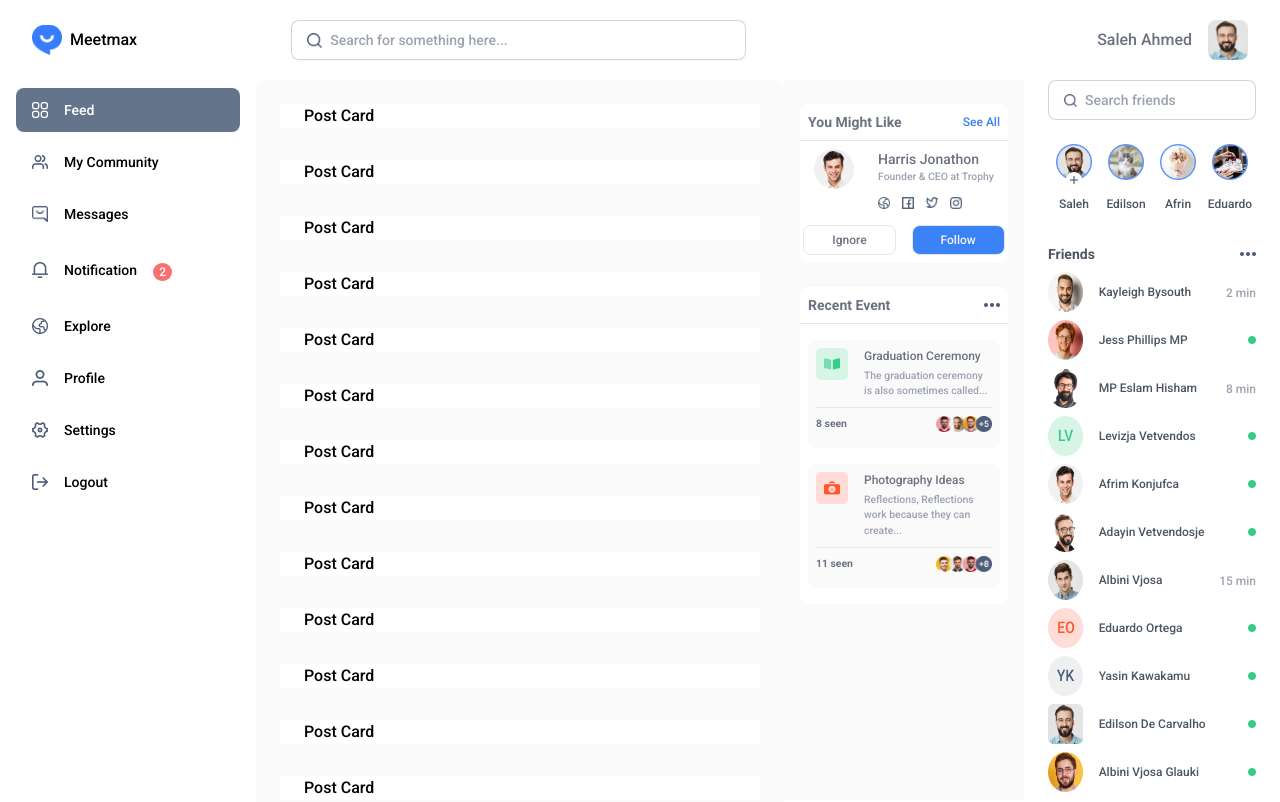
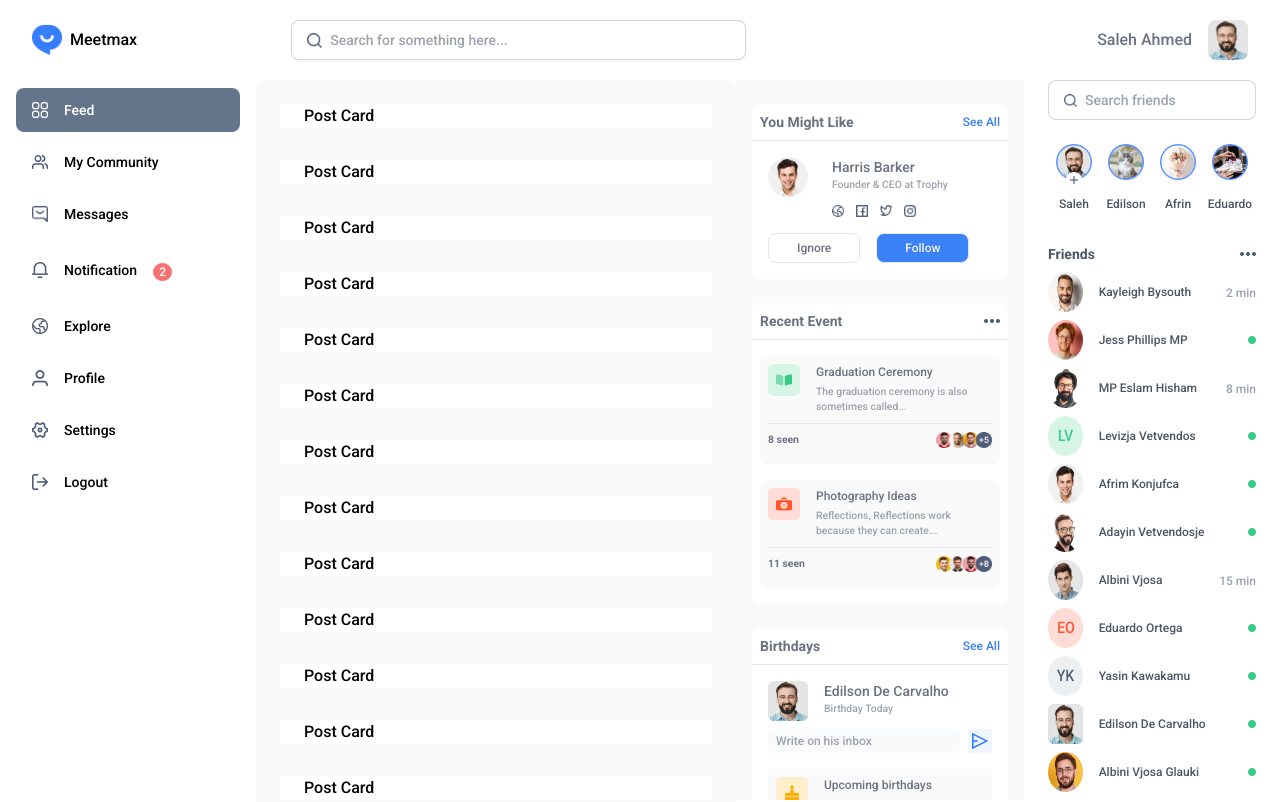
Before and after one commit to masrur-sakib/meetmax, a Next.js app: page / in a window 1280 px wide. Shown: the top 802 px of the page. Built offline with nearby package versions, Linux system fonts and the light colour scheme.

Commit message:
birthdays section in feedSidebar developed.

```diff
--- a/src/components/Feed/FeedSidebar.jsx
+++ b/src/components/Feed/FeedSidebar.jsx
@@ -5,6 +5,7 @@ import { usersData } from '@/data/usersData';
 import { eventsData } from '@/data/eventsData';
 import EventCard from '../EventCard';
 import Image from 'next/image';
+import UserCardBirthday from '../UserCardBirthday';
 // To solve hydration issue, using dynamic import for this component only
 const UserCardProfile = dynamic(() => import('../UserCardProfile'), {
   ssr: false,
@@ -15,8 +16,16 @@ export default function FeedSidebar() {
   const profileSuggestion =
     notFriendUsers[Math.floor(Math.random() * notFriendUsers.length)];
 
+  // Let's Assume, Today date = 2024-08-20
+  const currentDate = new Date('2024-08-20');
+  const birthdayUser = usersData.find((user) => {
+    if (user.birthdayDate !== '') {
+      const dbDate = new Date(user.birthdayDate);
+      return dbDate.getTime() === currentDate.getTime();
+    }
+  });
   return (
-    <div className='feedSidebar py-6 px-4 sticky top-20 h-[calc(100vh-theme(spacing.20))] overflow-y-auto hidden xl:block w-60 2xl:w-80 bg-zinc-50 text-gray-500'>
+    <div className='feedSidebar py-6 px-4 sticky top-20 h-[calc(100vh-theme(spacing.20))] overflow-y-auto hidden xl:block w-72 bg-zinc-50 text-gray-500'>
       {/* Profile Suggestion Section */}
       <div className='bg-white rounded-lg'>
         <div className='p-2 flex justify-between items-center border-b border-gray-200'>
@@ -45,6 +54,15 @@ export default function FeedSidebar() {
           ))}
         </div>
       </div>
+
+      {/* Birthdays Section */}
+      <div className='mt-6 bg-white rounded-lg'>
+        <div className='p-2 flex justify-between items-center border-b border-gray-200'>
+          <p className='font-semibold text-sm'>Birthdays</p>
+          <p className='text-blue-500 text-xs cursor-pointer'>See All</p>
+        </div>
+        <UserCardBirthday data={birthdayUser} />
+      </div>
     </div>
   );
 }
--- /dev/null
+++ b/src/components/UserCardBirthday.jsx
@@ -0,0 +1,59 @@
+'use client';
+
+import Image from 'next/image';
+
+export default function UserCardBirthday({ data }) {
+  return (
+    <div className='p-4'>
+      <div className='flex justify-start items-start space-x-4 2xl:space-x-6'>
+        <Image
+          className='w-1/5 h-10 w-10'
+          src={data.avatar}
+          alt={data.name}
+          width={0}
+          height={0}
+          unoptimized
+        />
+        <div className='flex-1'>
+          <p className='text-sm'>{data.name}</p>
+          <p className='text-vs text-gray-400'>Birthday Today</p>
+        </div>
+      </div>
+      {/* Send Message */}
+      <div className='mt-2 h-6 flex justify-between items-center space-x-2'>
+        <input
+          id='birthdayInput'
+          className='p-2 w-full h-full bg-gray-50 outline-none placeholder:text-gray-400 text-xs rounded-md'
+          name='birthdayInput'
+          type='search'
+          placeholder='Write on his inbox'
+          required
+        />
+        <Image
+          className='p-1 w-6 h-full bg-blue-50 cursor-pointer'
+          src='/icons/send.png'
+          alt={data.name}
+          width={0}
+          height={0}
+          unoptimized
+        />
+      </div>
+      <div className='mt-4 p-2 bg-zinc-50 flex justify-start items-start space-x-4 2xl:space-x-6 cursor-pointer'>
+        <Image
+          className='h-8 w-8'
+          src='/icons/birthday.png'
+          alt={data.name}
+          width={0}
+          height={0}
+          unoptimized
+        />
+        <div>
+          <p className='pb-1 text-xs 2xl:text-sm'>Upcoming birthdays</p>
+          <p className='text-vs text-gray-400'>
+            See 12 others have upcoming birthdays
+          </p>
+        </div>
+      </div>
+    </div>
+  );
+}
--- a/src/components/UserCardProfile.jsx
+++ b/src/components/UserCardProfile.jsx
@@ -4,8 +4,8 @@ import Image from 'next/image';
 
 export default function UserCardProfile({ data }) {
   return (
-    <div className='p-2'>
-      <div className='flex justify-center items-start space-x-6'>
+    <div className='p-4'>
+      <div className='flex justify-start items-start space-x-6'>
         <Image
           className='h-10 w-10'
           src={data.avatar}
@@ -50,7 +50,7 @@ export default function UserCardProfile({ data }) {
         </div>
       </div>
       {/* Buttons */}
-      <div className='mt-4 flex justify-center items-center space-x-4 2xl:space-x-6'>
+      <div className='mt-4 flex justify-start items-center space-x-4 2xl:space-x-6'>
         <button
           type='button'
           className='px-7 py-1.5 text-xs outline-none rounded-lg border border-gray-200 hover:bg-gray-100'
--- a/src/data/usersData.js
+++ b/src/data/usersData.js
@@ -3,6 +3,7 @@ export const usersData = [
     avatar: '/users/KayleighBysouth.png',
     name: 'Kayleigh Bysouth',
     about: 'Founder & CEO at Trophy',
+    birthdayDate: '',
     isFriend: true,
     status: 'inActive',
     lastActive: '2 min',
@@ -12,6 +13,7 @@ export const usersData = [
     avatar: '/users/JessPhillipsMP.png',
     name: 'Jess Phillips MP',
     about: 'Founder & CEO at Trophy',
+    birthdayDate: '',
     isFriend: true,
     status: 'active',
     lastActive: '',
@@ -21,6 +23,7 @@ export const usersData = [
     avatar: '/users/MPEslamHisham.png',
     name: 'MP Eslam Hisham',
     about: 'Founder & CEO at Trophy',
+    birthdayDate: '',
     isFriend: true,
     status: 'inActive',
     lastActive: '8 min',
@@ -30,6 +33,7 @@ export const usersData = [
     avatar: '/users/LevizjaVetvendos.png',
     name: 'Levizja Vetvendos',
     about: 'Founder & CEO at Trophy',
+    birthdayDate: '',
     isFriend: true,
     status: 'active',
     lastActive: '',
@@ -39,6 +43,7 @@ export const usersData = [
     avatar: '/users/AfrimKonjufca.png',
     name: 'Afrim Konjufca',
     about: 'Founder & CEO at Trophy',
+    birthdayDate: '',
     isFriend: true,
     status: 'active',
     lastActive: '',
@@ -48,6 +53,7 @@ export const usersData = [
     avatar: '/users/AdayinVetvendosje.png',
     name: 'Adayin Vetvendosje',
     about: 'Founder & CEO at Trophy',
+    birthdayDate: '',
     isFriend: true,
     status: 'active',
     lastActive: '',
@@ -57,6 +63,7 @@ export const usersData = [
     avatar: '/users/AlbiniVjosa.png',
     name: 'Albini Vjosa',
     about: 'Founder & CEO at Trophy',
+    birthdayDate: '',
     isFriend: true,
     status: 'inActive',
     lastActive: '15 min',
@@ -66,6 +73,7 @@ export const usersData = [
     avatar: '/users/EduardoOrtega.png',
     name: 'Eduardo Ortega',
     about: 'Founder & CEO at Trophy',
+    birthdayDate: '',
     isFriend: true,
     status: 'active',
     lastActive: '',
@@ -75,6 +83,7 @@ export const usersData = [
     avatar: '/users/YasinKawakamu.png',
     name: 'Yasin Kawakamu',
     about: 'Founder & CEO at Trophy',
+    birthdayDate: '',
     isFriend: true,
     status: 'active',
     lastActive: '',
@@ -84,6 +93,7 @@ export const usersData = [
     avatar: '/users/EdilsonDeCarvalho.png',
     name: 'Edilson De Carvalho',
     about: 'Founder & CEO at Trophy',
+    birthdayDate: '2024-08-20',
     isFriend: true,
     status: 'active',
     lastActive: '',
@@ -93,6 +103,7 @@ export const usersData = [
     avatar: '/users/AlbiniVjosaGlauki.png',
     name: 'Albini Vjosa Glauki',
     about: 'Founder & CEO at Trophy',
+    birthdayDate: '',
     isFriend: true,
     status: 'active',
     lastActive: '',
@@ -102,6 +113,7 @@ export const usersData = [
     avatar: '/users/MuhametMurteza.png',
     name: 'Muhamet Murteza',
     about: 'Founder & CEO at Trophy',
+    birthdayDate: '',
     isFriend: true,
     status: 'inActive',
     lastActive: '2 hr',
@@ -111,6 +123,7 @@ export const usersData = [
     avatar: '/users/JoseAntonio.png',
     name: 'Jose Antonio',
     about: 'Founder & CEO at Trophy',
+    birthdayDate: '',
     isFriend: true,
     status: 'inActive',
     lastActive: '2 hr',
@@ -120,6 +133,7 @@ export const usersData = [
     avatar: '/users/KujtimRushiti.png',
     name: 'Kujtim Rushiti',
     about: 'Founder & CEO at Trophy',
+    birthdayDate: '',
     isFriend: true,
     status: 'active',
     lastActive: '',
@@ -129,6 +143,7 @@ export const usersData = [
     avatar: '/users/OstojaOstojic.png',
     name: 'Ostoja Ostojic',
     about: 'Founder & CEO at Trophy',
+    birthdayDate: '',
     isFriend: true,
     status: 'active',
     lastActive: '',
@@ -138,6 +153,7 @@ export const usersData = [
     avatar: '/users/XhevdetCazimi.png',
     name: 'Xhevdet Cazimi',
     about: 'Founder & CEO at Trophy',
+    birthdayDate: '',
     isFriend: true,
     status: 'active',
     lastActive: '',
@@ -147,6 +163,7 @@ export const usersData = [
     avatar: '/users/SalehAhmedRound.png',
     name: 'Saleh Ahmed',
     about: 'Founder & CEO at Trophy',
+    birthdayDate: '',
     isFriend: true,
     status: 'active',
     lastActive: '',
@@ -156,6 +173,7 @@ export const usersData = [
     avatar: '/users/EdilsonRyan.png',
     name: 'Edilson Ryan',
     about: 'Founder & CEO at Trophy',
+    birthdayDate: '',
     isFriend: true,
     status: 'active',
     lastActive: '',
@@ -165,6 +183,7 @@ export const usersData = [
     avatar: '/users/AfrinCarter.png',
     name: 'Afrin Carter',
     about: 'Founder & CEO at Trophy',
+    birthdayDate: '',
     isFriend: true,
     status: 'active',
     lastActive: '',
@@ -174,6 +193,7 @@ export const usersData = [
     avatar: '/users/EduardoFerguson.png',
     name: 'Eduardo Ferguson',
     about: 'Founder & CEO at Trophy',
+    birthdayDate: '',
     isFriend: true,
     status: 'active',
     lastActive: '',
@@ -183,23 +203,17 @@ export const usersData = [
     avatar: '/users/MarkRyan.png',
     name: 'Mark Ryan',
     about: 'Founder & CEO at Trophy',
+    birthdayDate: '',
     isFriend: true,
     status: 'active',
     lastActive: '',
     storyShared: true,
   },
-  // {
-  //   avatar: '/users/JayMitchel.png',
-  //   name: 'Jay Mitchel',
-  //   isFriend: true,
-  //   status: 'active',
-  //   lastActive: '',
-  //   storyShared: true,
-  // },
   {
     avatar: '/users/RadovanSkillArena.png',
     name: 'Radovan SkillArena',
     about: 'Founder & CEO at Trophy',
+    birthdayDate: '',
     isFriend: false,
     status: 'active',
     lastActive: '',
@@ -207,8 +221,9 @@ export const usersData = [
   },
   {
     avatar: '/users/HarrisBarker.png',
-    name: 'Harris Jonathon',
+    name: 'Harris Barker',
     about: 'Founder & CEO at Trophy',
+    birthdayDate: '',
     isFriend: false,
     status: 'inActive',
     lastActive: '',
```
